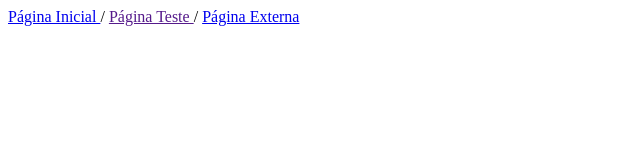
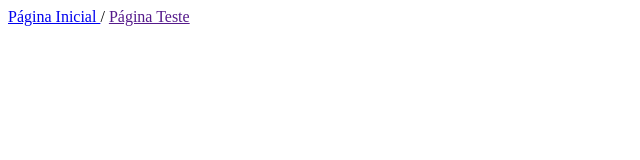
Before and after one commit to JoaoAvena/Primeiro-Projeto-Udemy, a plain HTML site: page segundo projeto.html in a window 1280 px wide. Shown: the whole page, without its empty margins (0-640 px from the left). Drawn offline with Linux system fonts and the light colour scheme.

Commit message:
delete line

```diff
--- a/segundo projeto.html
+++ b/segundo projeto.html
@@ -15,10 +15,7 @@
         <a href="">
             Página Teste
         </a>
-        /
-        <a href="https://www.instagram.com">
-            Página Externa
-        </a>
+
     </body>
 
 </html>
```
